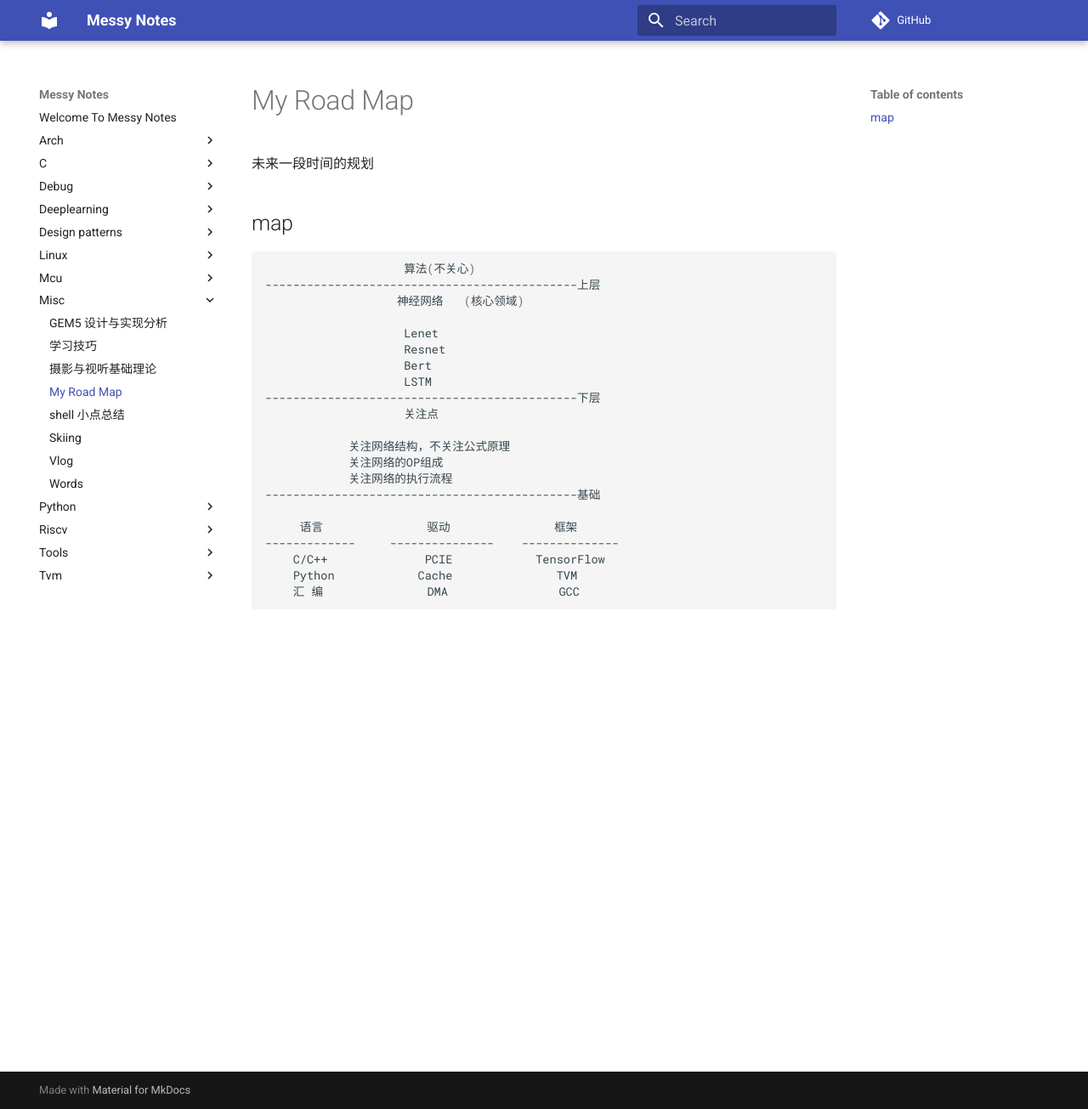
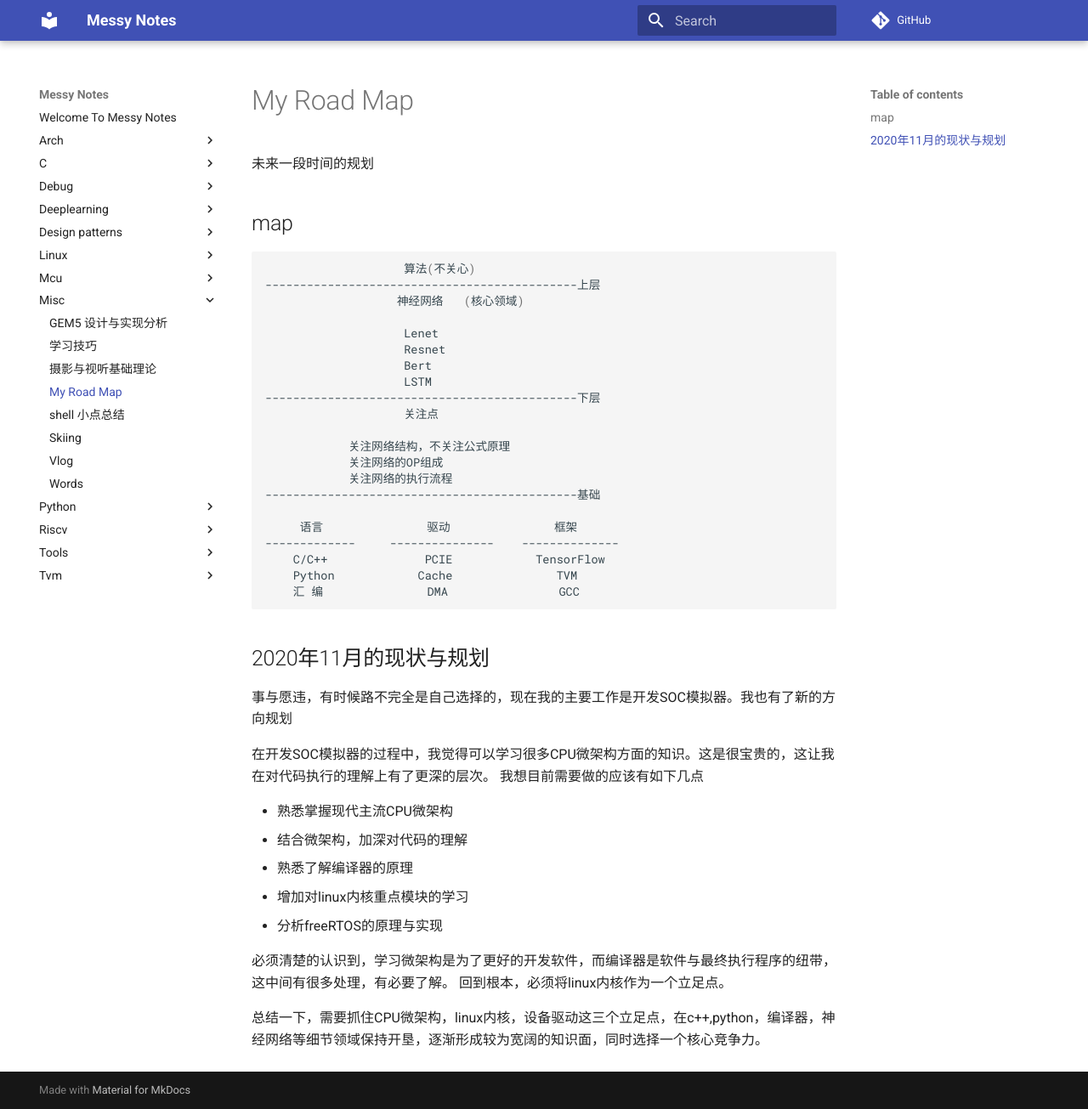
Before and after one commit to chsgcxy/messy_notes, an MkDocs documentation site: the page built from docs/misc/roadmap.md, in a window 1280 px wide and 1305 px high. Shown: the whole window at 85% size. Built offline with MkDocs 1.6.1 and Material for MkDocs 9.7.7, drawn with Linux system fonts in a browser that asks for light colours; comment, search, counter and statistics services are not loaded.

Commit message:
add roadmap and spike

````diff
--- a/docs/misc/roadmap.md
+++ b/docs/misc/roadmap.md
@@ -29,3 +29,21 @@
     汇 编               DMA                GCC
 
 ```
+
+## 2020年11月的现状与规划
+
+事与愿违，有时候路不完全是自己选择的，现在我的主要工作是开发SOC模拟器。我也有了新的方向规划
+
+在开发SOC模拟器的过程中，我觉得可以学习很多CPU微架构方面的知识。这是很宝贵的，这让我在对代码执行的理解上有了更深的层次。
+我想目前需要做的应该有如下几点
+
+- 熟悉掌握现代主流CPU微架构
+- 结合微架构，加深对代码的理解
+- 熟悉了解编译器的原理
+- 增加对linux内核重点模块的学习
+- 分析freeRTOS的原理与实现
+
+必须清楚的认识到，学习微架构是为了更好的开发软件，而编译器是软件与最终执行程序的纽带，这中间有很多处理，有必要了解。
+回到根本，必须将linux内核作为一个立足点。
+
+总结一下，需要抓住CPU微架构，linux内核，设备驱动这三个立足点，在c++,python，编译器，神经网络等细节领域保持开垦，逐渐形成较为宽阔的知识面，同时选择一个核心竞争力。
````
Also changed, not shown: docs/riscv/spike.md (added, +36 -0 lines).
